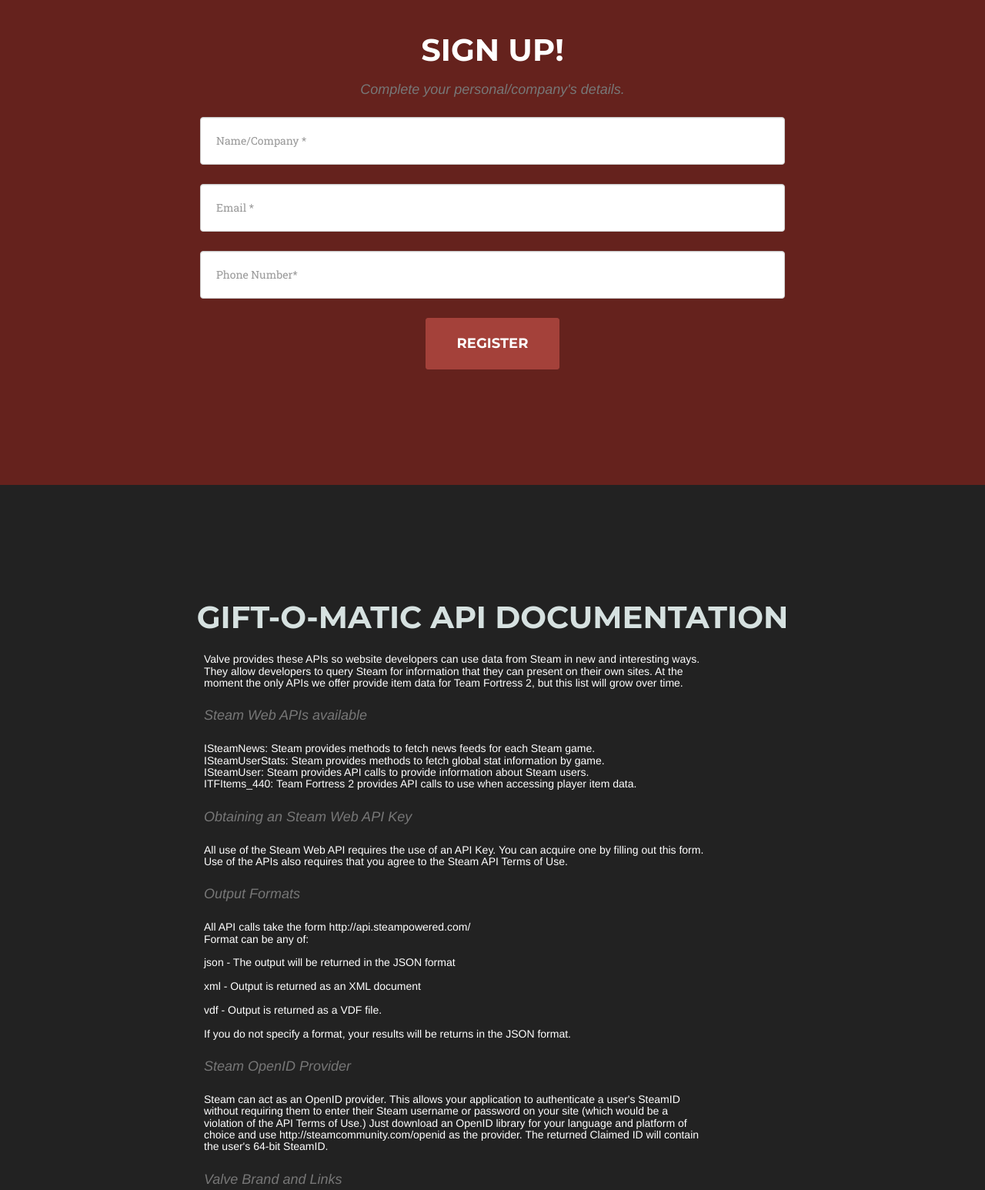
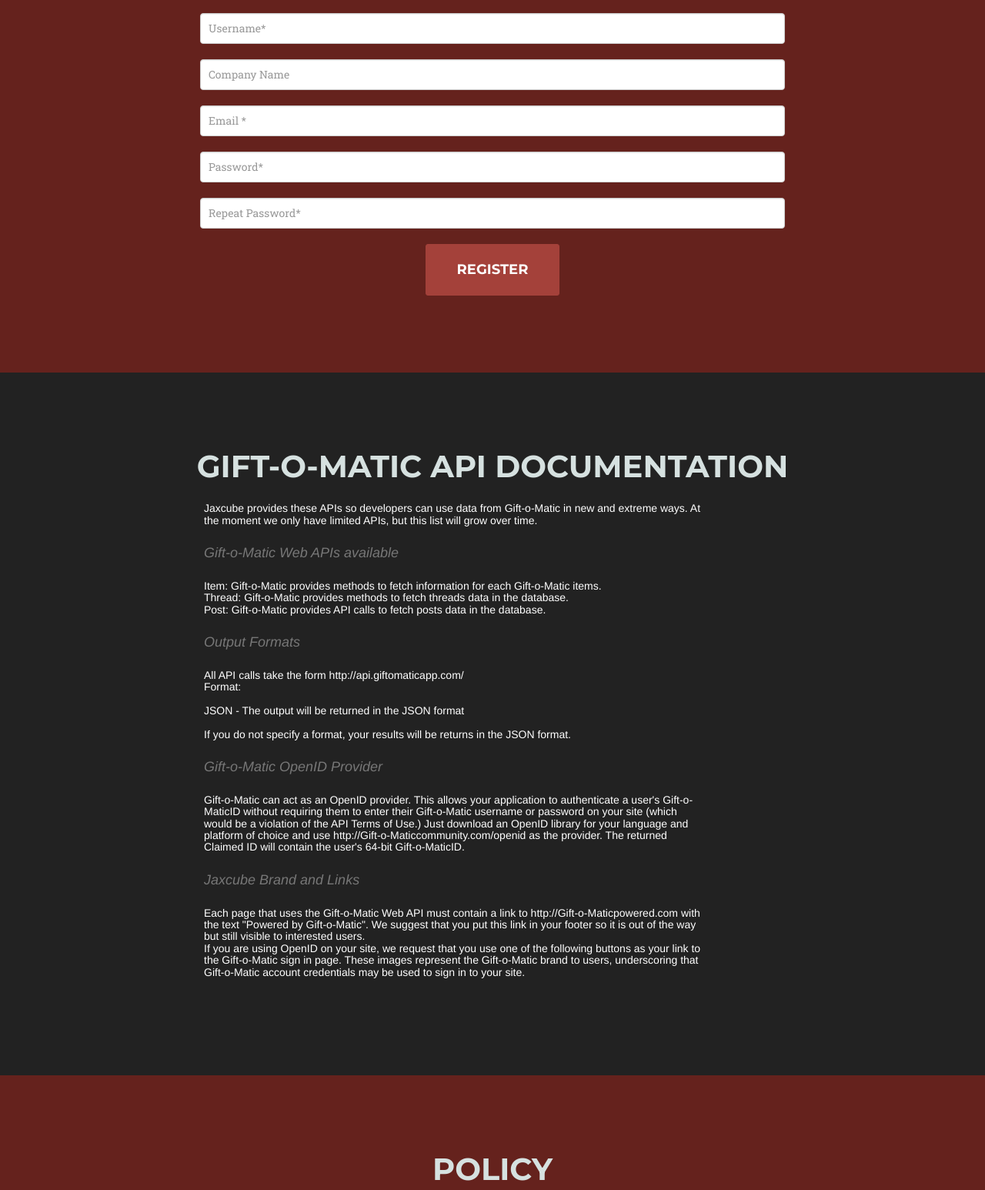
Before and after one commit to jxcube/Gift-O-Matic-Website, a plain HTML site: page index.html in a window 1280 px wide. Shown: the part 1160-2706 px from the top of the page at 77% size. Drawn offline with Linux system fonts and the light colour scheme; a web font is replaced by a local one.

Commit message:
bugs fixed

```diff
--- a/css/agency.css
+++ b/css/agency.css
@@ -297,7 +297,7 @@
 
 @media(min-width:768px) {
     header .intro-text {
-        padding-top: 250px;
+        padding-top: 165px;
         padding-bottom: 200px;
     }
 
@@ -334,7 +334,7 @@
     font-family: "Droid Serif","Helvetica Neue",Helvetica,Arial,sans-serif;
     font-size: 18px;
     font-style: italic;
-    font-weight: 400;
+    font-weight: 200;
 }
 
 section h4.section-subheading {
@@ -343,12 +343,12 @@
     color: #fff;
     font-family: "Droid Serif","Helvetica Neue",Helvetica,Arial,sans-serif;
     font-size: 14px;
-    font-weight: 400;
+    font-weight: 200;
 }
 
 @media(min-width:768px) {
     section {
-        padding: 150px 0;
+        padding: 100px 0;
     }
 }
 
@@ -392,20 +392,20 @@
 }
 
 section#signup .form-group {
-    margin-bottom: 25px;
+    margin-bottom: 20px;
 }
 
 section#signup .form-group input,
 section#signup .form-group textarea {
-    padding: 20px;
+    padding: 10px;
 }
 
 section#signup .form-group input.form-control {
-    height: auto;
+    height: 40px;
 }
 
 section#signup .form-group textarea.form-control {
-    height: 236px;
+    height: 200px;
 }
 
 section#signup .form-control:focus {
--- a/index.html
+++ b/index.html
@@ -80,7 +80,6 @@
                	</div>
                	<div>
                	<a href="#signup" role="button" class="page-scroll btn btn-xl">Sign Up Now!</a>
-                <!-- <a id="myModal" href="#myModal-container" class="page-scroll btn btn-xl" data-toggle="modal" data-target="#myModal-container">Sign Up Now!</a> -->
             	</div>
             	<br>
             	<div>
@@ -107,7 +106,11 @@
                     <form name="sentMessage" id="signupForm" novalidate>
                         <div class="row">
                                 <div class="form-group">
-                                    <input type="text" class="form-control" placeholder="Name/Company *" id="name" required data-validation-required-message="Please enter your name or company name.">
+                                    <input type="text" class="form-control" placeholder="Username*" id="username" required data-validation-required-message="Please enter your username.">
+                                    <p class="help-block text-danger"></p>
+                                </div>
+                                <div class="form-group">
+                                    <input type="text" class="form-control" placeholder="Company Name" id="companyname" required data-validation-required-message="Please enter your company name.">
                                     <p class="help-block text-danger"></p>
                                 </div>
                                 <div class="form-group">
@@ -115,13 +118,17 @@
                                     <p class="help-block text-danger"></p>
                                 </div>
                                 <div class="form-group">
-                                    <input type="tel" class="form-control" placeholder="Phone Number*" id="phone" required data-validation-required-message="Please enter your phone number.">
+                                    <input type="password" class="form-control" placeholder="Password*" id="password1" required data-validation-required-message="Please enter password.">
+                                    <p class="help-block text-danger"></p>
+                                </div>
+                                <div class="form-group">
+                                    <input type="password" class="form-control" placeholder="Repeat Password*" id="password2" required data-validation-required-message="Please re-enter your password.">
                                     <p class="help-block text-danger"></p>
                                 </div>
                             <div class="clearfix"></div>
                             <div class="col-lg-12 text-center">
                                 <div id="success"></div>
-                                <button type="submit" class="btn btn-xl">Register</button>
+                                <button type="submit" onclick="signup()" class="btn btn-xl">Register</button>
                             </div>
                         </div>
                     </form>
@@ -143,33 +150,26 @@
 				  <div class="col-md-2"></div>
 				  <div class="col-md-7">
 				  <h4 class="section-subheading text-muted">
-				  	Valve provides these APIs so website developers can use data from Steam in new and interesting ways. They allow developers to query Steam for information that they can present on their own sites. At the moment the only APIs we offer provide item data for Team Fortress 2, but this list will grow over time. </h4>
+				  	Jaxcube provides these APIs so developers can use data from Gift-o-Matic in new and extreme ways. At the moment we only have limited APIs, but this list will grow over time.</h4>
 				  <h3 class="section-subheading text-muted">
-				  	Steam Web APIs available</h3>
+				  	Gift-o-Matic Web APIs available</h3>
 				  <h4 class="section-subheading text-muted">
-				  	ISteamNews: Steam provides methods to fetch news feeds for each Steam game.<br>
-					ISteamUserStats: Steam provides methods to fetch global stat information by game.<br>
-					ISteamUser: Steam provides API calls to provide information about Steam users.<br>
-					ITFItems_440: Team Fortress 2 provides API calls to use when accessing player item data.</h4>
-				  <h3 class="section-subheading text-muted">
-				  	Obtaining an Steam Web API Key</h3>
-				  <h4 class="section-subheading text-muted">
-				  	All use of the Steam Web API requires the use of an API Key. You can acquire one by filling out this form. Use of the APIs also requires that you agree to the Steam API Terms of Use.</h4>
+				  	Item: Gift-o-Matic provides methods to fetch information for each Gift-o-Matic items.<br>
+					Thread: Gift-o-Matic provides methods to fetch threads data in the database.<br>
+					Post: Gift-o-Matic provides API calls to fetch posts data in the database.<br>
 				  <h3 class="section-subheading text-muted">
 				  	Output Formats</h3>
 				  <h4 class="section-subheading text-muted">
-				  	All API calls take the form http://api.steampowered.com/<br>
-					Format can be any of:<br><br>
-					json - The output will be returned in the JSON format<br><br>
-					xml - Output is returned as an XML document<br><br>
-					vdf - Output is returned as a VDF file.<br><br>
+				  	All API calls take the form http://api.giftomaticapp.com/<br>
+					Format:<br><br>
+					JSON - The output will be returned in the JSON format<br><br>
 					If you do not specify a format, your results will be returns in the JSON format.</h4>
-				   <h3 class="section-subheading text-muted">Steam OpenID Provider</h3>
-				   <h4 class="section-subheading text-muted">Steam can act as an OpenID provider. This allows your application to authenticate a user's SteamID without requiring them to enter their Steam username or password on your site (which would be a violation of the API Terms of Use.) Just download an OpenID library for your language and platform of choice and use http://steamcommunity.com/openid as the provider. The returned Claimed ID will contain the user's 64-bit SteamID.</h4>
+				   <h3 class="section-subheading text-muted">Gift-o-Matic OpenID Provider</h3>
+				   <h4 class="section-subheading text-muted">Gift-o-Matic can act as an OpenID provider. This allows your application to authenticate a user's Gift-o-MaticID without requiring them to enter their Gift-o-Matic username or password on your site (which would be a violation of the API Terms of Use.) Just download an OpenID library for your language and platform of choice and use http://Gift-o-Maticcommunity.com/openid as the provider. The returned Claimed ID will contain the user's 64-bit Gift-o-MaticID.</h4>
 
-				   <h3 class="section-subheading text-muted">Valve Brand and Links</h3>
-				   <h4 class="section-subheading text-muted">Each page that uses the Steam Web API must contain a link to http://steampowered.com with the text "Powered by Steam". We suggest that you put this link in your footer so it is out of the way but still visible to interested users.<br>
-					If you are using OpenID on your site, we request that you use one of the following buttons as your link to the Steam sign in page. These images represent the Steam brand to users, underscoring that Steam account credentials may be used to sign in to your site.</h4
+				   <h3 class="section-subheading text-muted">Jaxcube Brand and Links</h3>
+				   <h4 class="section-subheading text-muted">Each page that uses the Gift-o-Matic Web API must contain a link to http://Gift-o-Maticpowered.com with the text "Powered by Gift-o-Matic". We suggest that you put this link in your footer so it is out of the way but still visible to interested users.<br>
+					If you are using OpenID on your site, we request that you use one of the following buttons as your link to the Gift-o-Matic sign in page. These images represent the Gift-o-Matic brand to users, underscoring that Gift-o-Matic account credentials may be used to sign in to your site.</h4
 				  </div>
 				  <div class="col-md-3"></div>
 			</div>
@@ -189,7 +189,7 @@
     			<h4 class="section-subheading text-muted">
 				  <div class="col-md-2"></div>
 				  <div class="col-md-8">
-					I. 	  You will need to login to our website first in order to get our API. You will have to fill the needed fields with the real information and as many details as possible, so we have an idea of what you will do with our API.
+				    I.  You will need to login to our website first in order to get our API. You will have to fill the needed fields with the real information and as many details as possible, so we have an idea of what you will do with our API.
 					<br><br> II.   If you need our users data, you will need to specify it first during the API request and give us the explanation details on why you would need to those. We are entitled to our users’ privacy, and in order to do that we would like to protect their data and we have the right to know what you will do with them.
 					<br><br> III.  If your application is integrated with Gift-O-Matic and a login into our system is needed, you will have to provide the option to login via OAuth or API key. You are not allowed to ask users for their email and password.
 					<br><br> IV.   You will have to protect and respect our users’ privacy. When integration is involved, you will have to state to the users what your application does to their account and what kind of information that you can retrieve from them.
@@ -277,6 +277,7 @@
 
     <!-- Custom Theme JavaScript -->
     <script src="js/agency.js"></script>
+    <script src="js/signup.js"></script>
 
 	</body>
 </html>
--- /dev/null
+++ b/js/signup.js
@@ -0,0 +1,9 @@
+function signup(){
+	var url = "http://api.giftomaticapp.com/user";
+	var username = document.getElementById("username");
+	var email = document.getElementById("email");
+	var password1 = document.getElementById("password1");
+	var password2 = document.getElementById("password2");
+
+
+}
```
